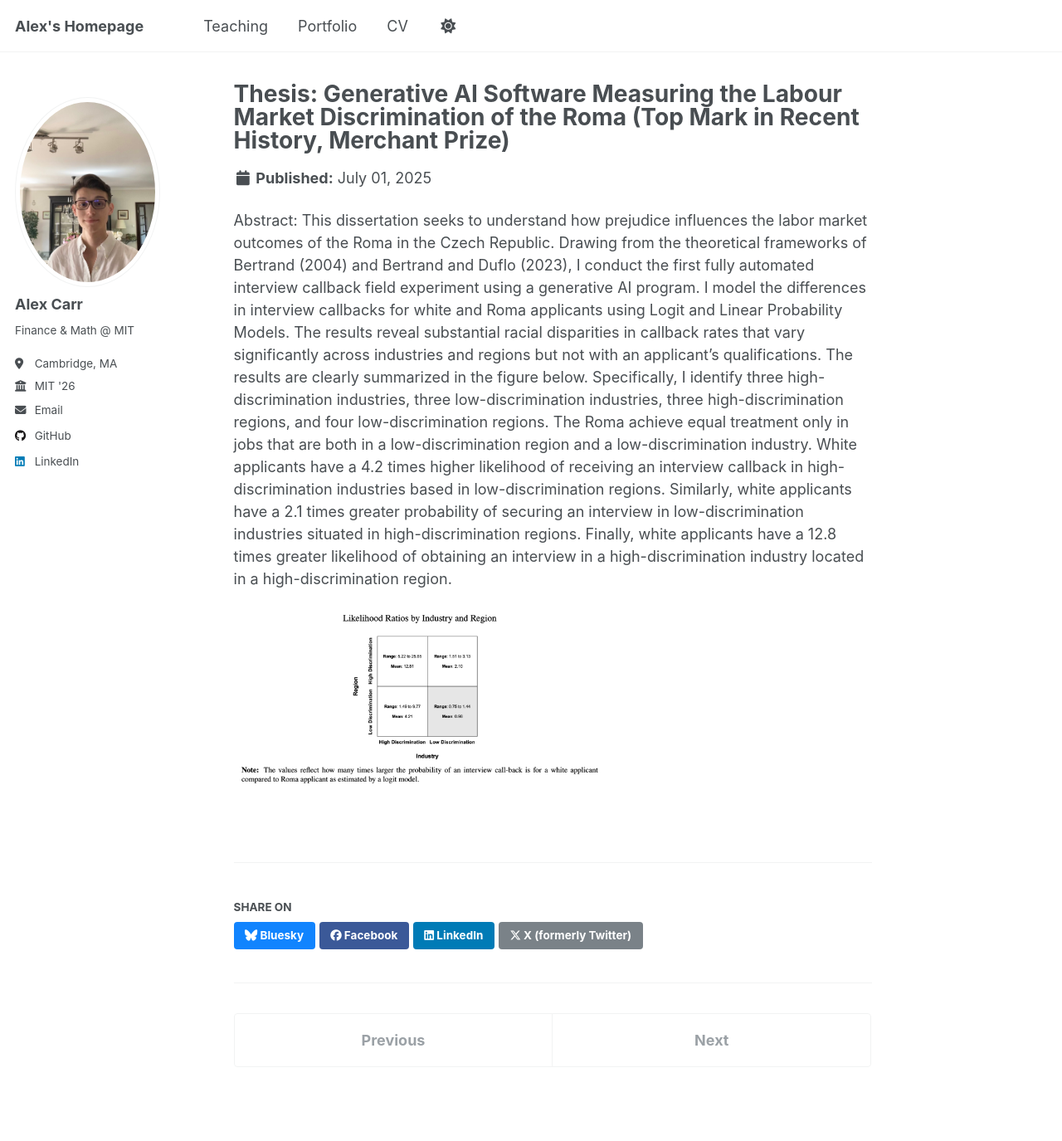
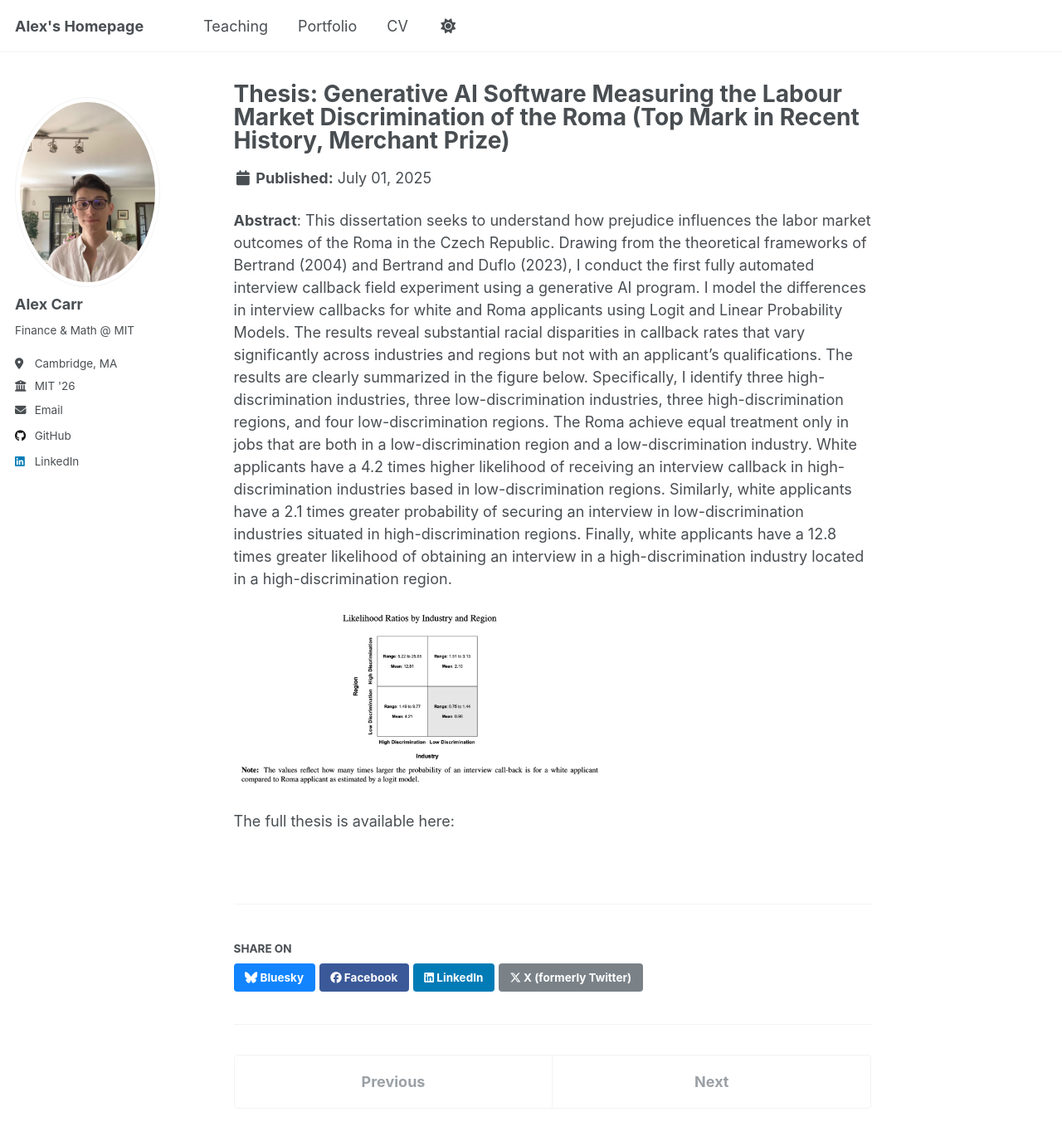
Before and after one commit to AlexandrCarr/AlexandrCarr.github.io, a Jekyll site: the page built from _portfolio/portfolio-2.md, in a window 1280 px wide and 1400 px high. Shown: the top 1375 px of the window at 83% size. Built offline with Jekyll 4.4.1, drawn with Linux system fonts in a browser that asks for light colours.

Commit message:
Update portfolio-2.md

```diff
--- a/_portfolio/portfolio-2.md
+++ b/_portfolio/portfolio-2.md
@@ -4,7 +4,10 @@ excerpt: "<br/><img src='/images/gypsies.jpg'>"
 collection: portfolio
 ---
 
-Abstract:
+**Abstract**:
 This dissertation seeks to understand how prejudice influences the labor market outcomes of the Roma in the Czech Republic. Drawing from the theoretical frameworks of Bertrand (2004) and Bertrand and Duflo (2023), I conduct the first fully automated interview callback field experiment using a generative AI program. I model the differences in interview callbacks for white and Roma applicants using Logit and Linear Probability Models. The results reveal substantial racial disparities in callback rates that vary significantly across industries and regions but not with an applicant's qualifications. The results are clearly summarized in the figure below. Specifically, I identify three high-discrimination industries, three low-discrimination industries, three high-discrimination regions, and four low-discrimination regions. The Roma achieve equal treatment only in jobs that are both in a low-discrimination region and a low-discrimination industry. White applicants have a 4.2 times higher likelihood of receiving an interview callback in high-discrimination industries based in low-discrimination regions. Similarly, white applicants have a 2.1 times greater probability of securing an interview in low-discrimination industries situated in high-discrimination regions. Finally, white applicants have a 12.8 times greater likelihood of obtaining an interview in a high-discrimination industry located in a high-discrimination region.
 
 <img src="/images/thesis1.png" alt="Thesis1" style="width:60%;"/>
+
+
+The full thesis is available here:
```
